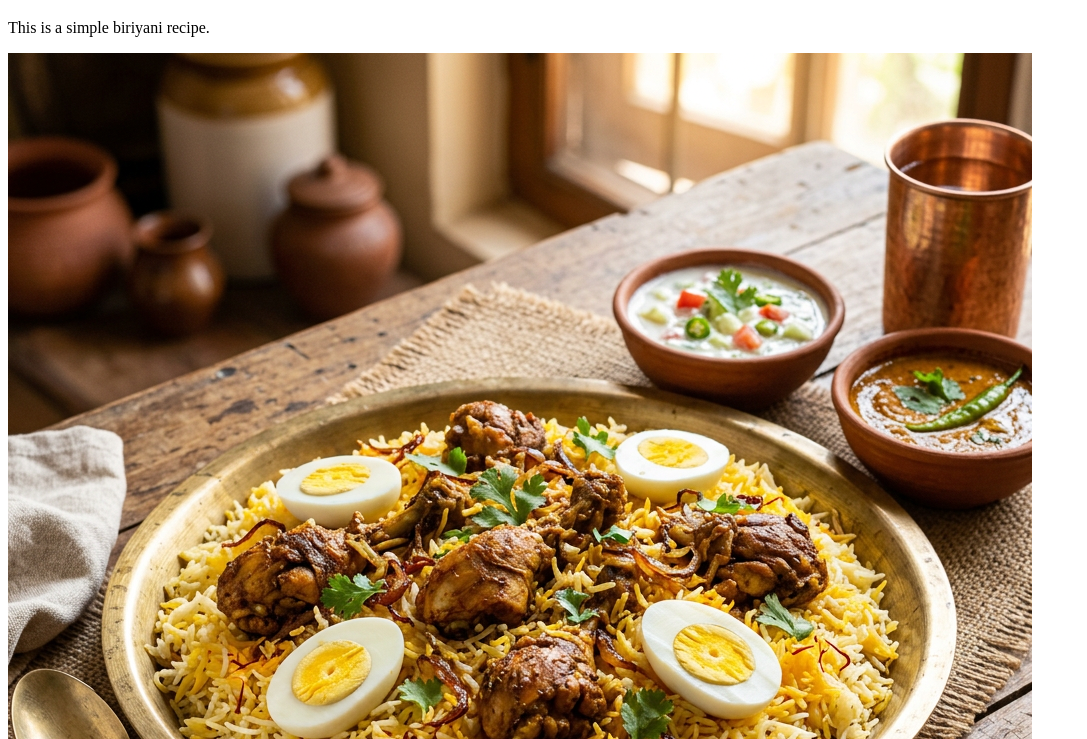
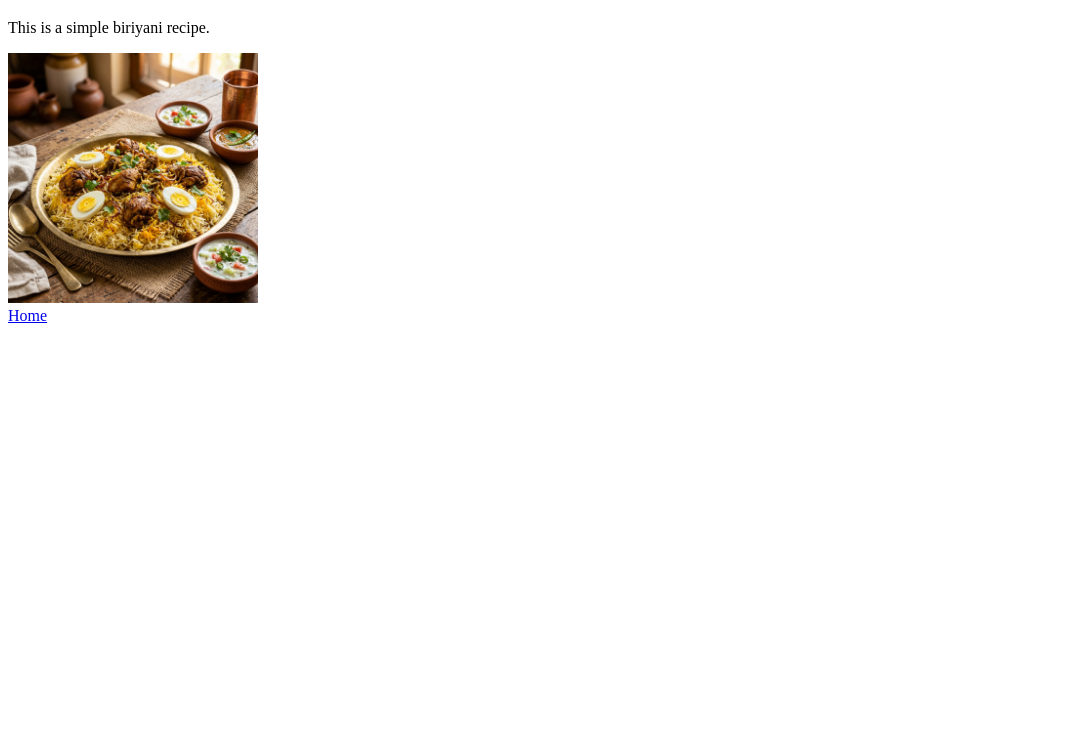
Before and after one commit to Riivvuu/odin-recipes, a plain HTML site: page recipes/biriyani.html in a window 1280 px wide. Shown: the part 61-800 px from the top of the page, without its empty margins (0-1087 px from the left). Drawn offline with Linux system fonts and the light colour scheme.

Commit message:
changing biriyani img size

```diff
--- a/recipes/biriyani.html
+++ b/recipes/biriyani.html
@@ -13,7 +13,7 @@
     </header>
     <main>
         <p>This is a simple biriyani recipe.</p>
-        <img src="../assets/images/biriyani.webp" alt="Biriyani">
+        <img src="../assets/images/biriyani.webp" alt="Biriyani" width="250" height="250">
     </main>
     <footer>
         <a href="../index.html">Home</a>
```
